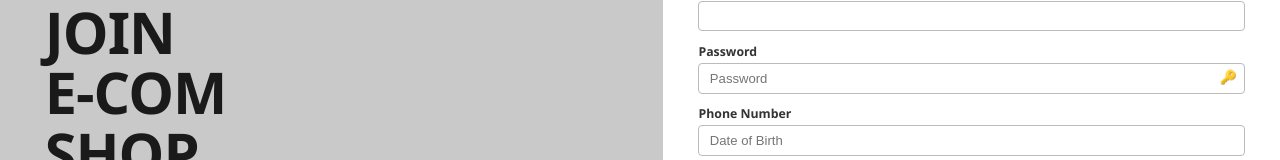
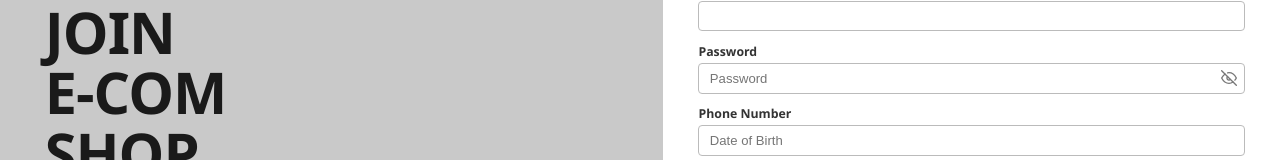
Before and after one commit to MohamedRadwan5/Ecom-Shop, an Angular app: page /register in a window 1280 px wide. Shown: the part 274-434 px from the top of the page. Built offline with nearby package versions, Linux system fonts and the light colour scheme.

Commit message:
Add Updated login and registration

```diff
--- a/src/app/register/register.css
+++ b/src/app/register/register.css
@@ -237,10 +237,16 @@ body {
   background: none;
   border: none;
   cursor: pointer;
-  font-size: 0.85rem;
   padding: 0;
-  line-height: 1;
-  color: #888;
+  display: flex;
+  align-items: center;
+  justify-content: center;
+  color: #777;
+  transition: color 0.15s;
+}
+
+.eye-btn:hover {
+  color: #222;
 }
 
 /* ========================================
--- a/src/app/register/register.html
+++ b/src/app/register/register.html
@@ -89,7 +89,24 @@
           <input id="password" [type]="showPassword() ? 'text' : 'password'"
             formControlName="password" placeholder="Password"
             [class.input-error]="isInvalid('password')" />
-          <button type="button" class="eye-btn" (click)="togglePassword()">🔑</button>
+          <button
+            type="button"
+            class="eye-btn"
+            (click)="togglePassword()"
+            [attr.aria-label]="showPassword() ? 'Hide password' : 'Show password'"
+          >
+            @if (showPassword()) {
+              <svg xmlns="http://www.w3.org/2000/svg" width="16" height="16" viewBox="0 0 24 24" fill="none" stroke="currentColor" stroke-width="2" stroke-linecap="round" stroke-linejoin="round">
+                <path d="M1 12s4-8 11-8 11 8 11 8-4 8-11 8-11-8-11-8z"></path>
+                <circle cx="12" cy="12" r="3"></circle>
+              </svg>
+            } @else {
+              <svg xmlns="http://www.w3.org/2000/svg" width="16" height="16" viewBox="0 0 24 24" fill="none" stroke="currentColor" stroke-width="2" stroke-linecap="round" stroke-linejoin="round">
+                <path d="M17.94 17.94A10.07 10.07 0 0 1 12 20c-7 0-11-8-11-8a18.45 18.45 0 0 1 5.06-5.94M9.9 4.24A9.12 9.12 0 0 1 12 4c7 0 11 8 11 8a18.5 18.5 0 0 1-2.16 3.19m-6.72-1.07a3 3 0 1 1-4.24-4.24"></path>
+                <line x1="1" y1="1" x2="23" y2="23"></line>
+              </svg>
+            }
+          </button>
         </div>
         @if (isInvalid('password')) {
           <span class="error-msg">
--- a/src/index.html
+++ b/src/index.html
@@ -1,11 +1,11 @@
 <!doctype html>
 <html lang="en">
   <head>
-  <meta charset="utf-8">
+    <meta charset="utf-8" />
     <title>ECommerceApp</title>
-  <base href="/">
-  <meta name="viewport" content="width=device-width, initial-scale=1">
-  <link rel="icon" type="image/x-icon" href="favicon.ico">
+    <base href="/" />
+    <meta name="viewport" content="width=device-width, initial-scale=1" />
+    <link rel="icon" type="image/x-icon" href="favicon.ico" />
   </head>
   <body>
     <app-root></app-root>
```
Lines whose indentation alone changed are shown as unchanged.
